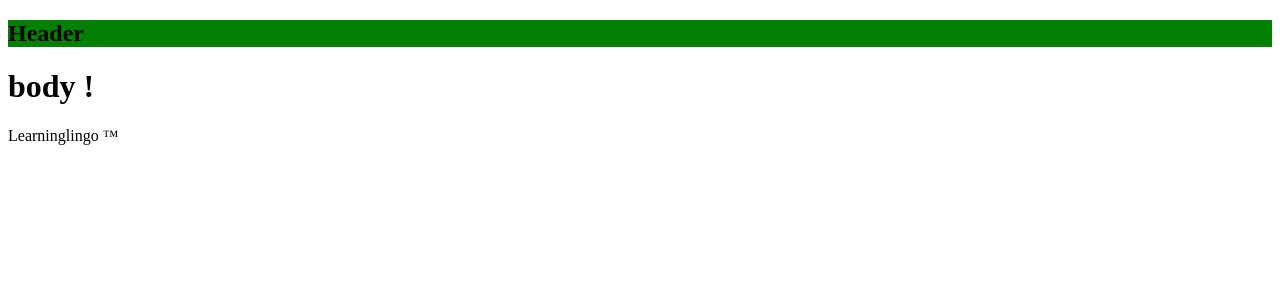
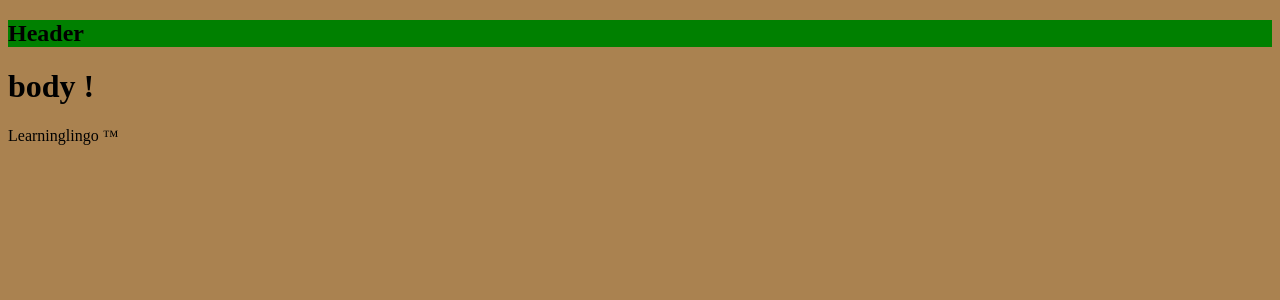
Before and after one commit to Dimitar101/Learninglingo---Project-Sep-, a React (Vite) app: page / in a window 1280 px wide. Shown: the top 300 px of the page. Built offline with nearby package versions, Linux system fonts and the light colour scheme.

Commit message:
body background colour

```diff
--- a/src/App.css
+++ b/src/App.css
@@ -182,3 +182,7 @@
     border-right-color: var(--border);
   }
 } */
+
+body {
+  background-color: rgb(170, 130, 80);
+}
```
